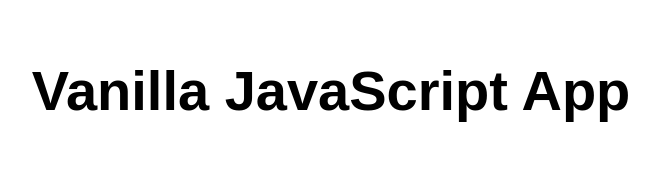
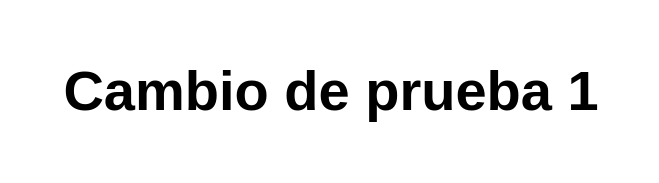
Before and after one commit to JenniGomez04/Despliegue_1, a website: page src/index.html in a window 1280 px wide. Shown: the whole page, without its empty margins (309-968 px from the left). Drawn offline with Linux system fonts and the light colour scheme.

Commit message:
cambio 1

```diff
--- a/src/index.html
+++ b/src/index.html
@@ -5,12 +5,12 @@
   <meta charset="UTF-8">
   <meta name="viewport" content="width=device-width, initial-scale=1.0">
   <link rel="stylesheet" href="styles.css">
-  <title>Vanilla JavaScript App</title>
+  <title>Jennifer Andrea Gómez R</title>
 </head>
 
 <body>
   <main>
-    <h1>Vanilla JavaScript App</h1>
+    <h1>Cambio de prueba 1</h1>
   </main>
 </body>
 
```
